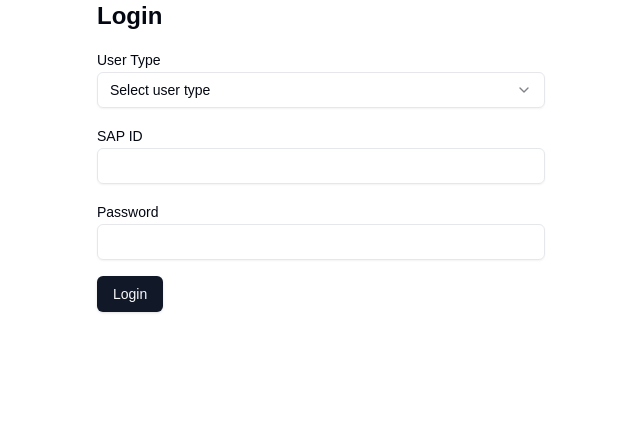
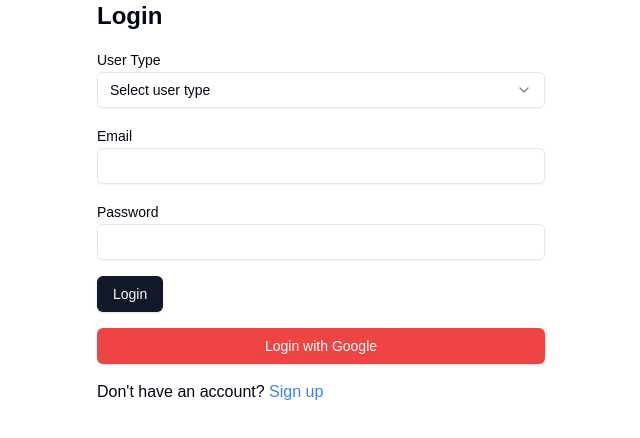
Before and after one commit to yash-madhani/FSD, a Next.js app in the folder frontend/: page /login in a window 1280 px wide. Shown: the top 438 px of the page, without its empty margins (319-959 px from the left). Built offline with nearby package versions, Linux system fonts and the light colour scheme; no server answers.

Commit message:
Added Supabase Auth functionality

```diff
--- a/frontend/package.json
+++ b/frontend/package.json
@@ -13,6 +13,7 @@
     "@radix-ui/react-label": "^2.1.1",
     "@radix-ui/react-select": "^2.1.5",
     "@radix-ui/react-slot": "^1.1.1",
+    "@supabase/supabase-js": "^2.48.1",
     "class-variance-authority": "^0.7.1",
     "clsx": "^2.1.1",
     "date-fns": "^4.1.0",
--- a/frontend/src/app/login/page.jsx
+++ b/frontend/src/app/login/page.jsx
@@ -1,28 +1,47 @@
-"use client"
+"use client";
 
-import { useState } from "react"
-import { Button } from "@/components/ui/button"
-import { Input } from "@/components/ui/input"
-import { Label } from "@/components/ui/label"
-import { Select, SelectContent, SelectItem, SelectTrigger, SelectValue } from "@/components/ui/select"
+import { useState } from "react";
+import { Button } from "@/components/ui/button";
+import { Input } from "@/components/ui/input";
+import { Label } from "@/components/ui/label";
+import { Select, SelectContent, SelectItem, SelectTrigger, SelectValue } from "@/components/ui/select";
+import { supabase } from "../../lib/supabase";
+import { useRouter } from "next/navigation";
 
 export default function Login() {
-  const [userType, setUserType] = useState("student")
-  const [email, setEmail] = useState("")
-  const [password, setPassword] = useState("")
+  const [userType, setUserType] = useState("student");
+  const [email, setEmail] = useState("");
+  const [password, setPassword] = useState("");
+  const [loading, setLoading] = useState(false);
+  const [error, setError] = useState(null);
+  const router = useRouter();
 
-  const handleSubmit = (e) => {
-    e.preventDefault()
-    // Here you would handle the login logic
-    console.log("Login:", { userType, email, password })
-  }
+  const handleSubmit = async (e) => {
+    e.preventDefault();
+    setLoading(true);
+    setError(null);
+
+    const { error } = await supabase.auth.signInWithPassword({ email, password });
+
+    if (error) {
+      setError(error.message);
+    } else {
+      router.push("/dashboard"); // Redirect after login
+    }
+    setLoading(false);
+  };
+
+  const handleGoogleLogin = async () => {
+    const { error } = await supabase.auth.signInWithOAuth({ provider: "google" });
+    if (error) setError(error.message);
+  };
 
   return (
     <div className="max-w-md mx-auto">
       <h2 className="text-2xl font-bold mb-4">Login</h2>
       <form onSubmit={handleSubmit} className="space-y-4">
         <div>
-          <Label htmlFor="userType">User Type</Label>
+          <Label>User Type</Label>
           <Select onValueChange={(value) => setUserType(value)}>
             <SelectTrigger>
               <SelectValue placeholder="Select user type" />
@@ -34,21 +53,24 @@ export default function Login() {
           </Select>
         </div>
         <div>
-          <Label>SAP ID</Label>
-          <Input id="sapid" type="text" value={email} onChange={(e) => setEmail(e.target.value)} required />
+          <Label>Email</Label>
+          <Input type="email" value={email} onChange={(e) => setEmail(e.target.value)} required />
         </div>
         <div>
-          <Label htmlFor="password">Password</Label>
-          <Input
-            id="password"
-            type="password"
-            value={password}
-            onChange={(e) => setPassword(e.target.value)}
-            required
-          />
+          <Label>Password</Label>
+          <Input type="password" value={password} onChange={(e) => setPassword(e.target.value)} required />
         </div>
-        <Button type="submit">Login</Button>
+        <Button type="submit" disabled={loading}>
+          {loading ? "Logging in..." : "Login"}
+        </Button>
+        <Button onClick={handleGoogleLogin} className="bg-red-500 text-white w-full">
+          Login with Google
+        </Button>
+        {error && <p className="text-red-500">{error}</p>}
       </form>
+      <p className="mt-4">
+        Don't have an account? <a href="/signup" className="text-blue-500">Sign up</a>
+      </p>
     </div>
-  )
+  );
 }
--- a/frontend/src/app/signup/page.jsx
+++ b/frontend/src/app/signup/page.jsx
@@ -1,28 +1,43 @@
-"use client"
+"use client";
 
-import { useState } from "react"
-import { Button } from "@/components/ui/button"
-import { Input } from "@/components/ui/input"
-import { Label } from "@/components/ui/label"
-import { Select, SelectContent, SelectItem, SelectTrigger, SelectValue } from "@/components/ui/select"
+import { useState } from "react";
+import { Button } from "@/components/ui/button";
+import { Input } from "@/components/ui/input";
+import { Label } from "@/components/ui/label";
+import { Select, SelectContent, SelectItem, SelectTrigger, SelectValue } from "@/components/ui/select";
+import { supabase } from "../../lib/supabase";
+import { useRouter } from "next/navigation";
 
-export default function Login() {
-  const [userType, setUserType] = useState("student")
-  const [email, setEmail] = useState("")
-  const [password, setPassword] = useState("")
+export default function Signup() {
+  const [userType, setUserType] = useState("student");
+  const [email, setEmail] = useState("");
+  const [password, setPassword] = useState("");
+  const [loading, setLoading] = useState(false);
+  const [error, setError] = useState(null);
+  const router = useRouter();
 
-  const handleSubmit = (e) => {
-    e.preventDefault()
-    // Here you would handle the login logic
-    console.log("Login:", { userType, email, password })
-  }
+  const handleSubmit = async (e) => {
+    e.preventDefault();
+    setLoading(true);
+    setError(null);
+
+    const { error } = await supabase.auth.signUp({ email, password });
+
+    if (error) {
+      setError(error.message);
+    } else {
+      alert("Check your email for confirmation!");
+      router.push("/login"); // Redirect to login after signing up
+    }
+    setLoading(false);
+  };
 
   return (
     <div className="max-w-md mx-auto">
-      <h2 className="text-2xl font-bold mb-4">Login</h2>
+      <h2 className="text-2xl font-bold mb-4">Sign Up</h2>
       <form onSubmit={handleSubmit} className="space-y-4">
         <div>
-          <Label htmlFor="userType">User Type</Label>
+          <Label>User Type</Label>
           <Select onValueChange={(value) => setUserType(value)}>
             <SelectTrigger>
               <SelectValue placeholder="Select user type" />
@@ -34,21 +49,21 @@ export default function Login() {
           </Select>
         </div>
         <div>
-          <Label>SAP ID</Label>
-          <Input id="sapid" type="text" value={email} onChange={(e) => setEmail(e.target.value)} required />
+          <Label>Email</Label>
+          <Input type="email" value={email} onChange={(e) => setEmail(e.target.value)} required />
         </div>
         <div>
-          <Label htmlFor="password">Password</Label>
-          <Input
-            id="password"
-            type="password"
-            value={password}
-            onChange={(e) => setPassword(e.target.value)}
-            required
-          />
+          <Label>Password</Label>
+          <Input type="password" value={password} onChange={(e) => setPassword(e.target.value)} required />
         </div>
-        <Button type="submit">Login</Button>
+        <Button type="submit" disabled={loading}>
+          {loading ? "Signing up..." : "Sign Up"}
+        </Button>
+        {error && <p className="text-red-500">{error}</p>}
       </form>
+      <p className="mt-4">
+        Already have an account? <a href="/login" className="text-blue-500">Log in</a>
+      </p>
     </div>
-  )
+  );
 }
--- a/frontend/src/app/student/page.jsx
+++ b/frontend/src/app/student/page.jsx
@@ -118,7 +118,7 @@ export default function StudentPortal() {
           <div
             key={index}
             className={`flex items-center space-x-4 p-4 rounded-lg border ${
-              isSelected ? "bg-blue-100" : "bg-white"
+              isSelected ? "bg-green-100" : "bg-white"
             }`}
           >
             <Checkbox
--- /dev/null
+++ b/frontend/src/lib/supabase.js
@@ -0,0 +1,6 @@
+import { createClient } from "@supabase/supabase-js";
+
+const SUPABASE_URL = process.env.NEXT_PUBLIC_SUPABASE_URL;
+const SUPABASE_ANON_KEY = process.env.NEXT_PUBLIC_SUPABASE_ANON_KEY;
+
+export const supabase = createClient(SUPABASE_URL, SUPABASE_ANON_KEY);
```
Also changed, not shown: 1 other file (tests, documents, lock files or other folders).
